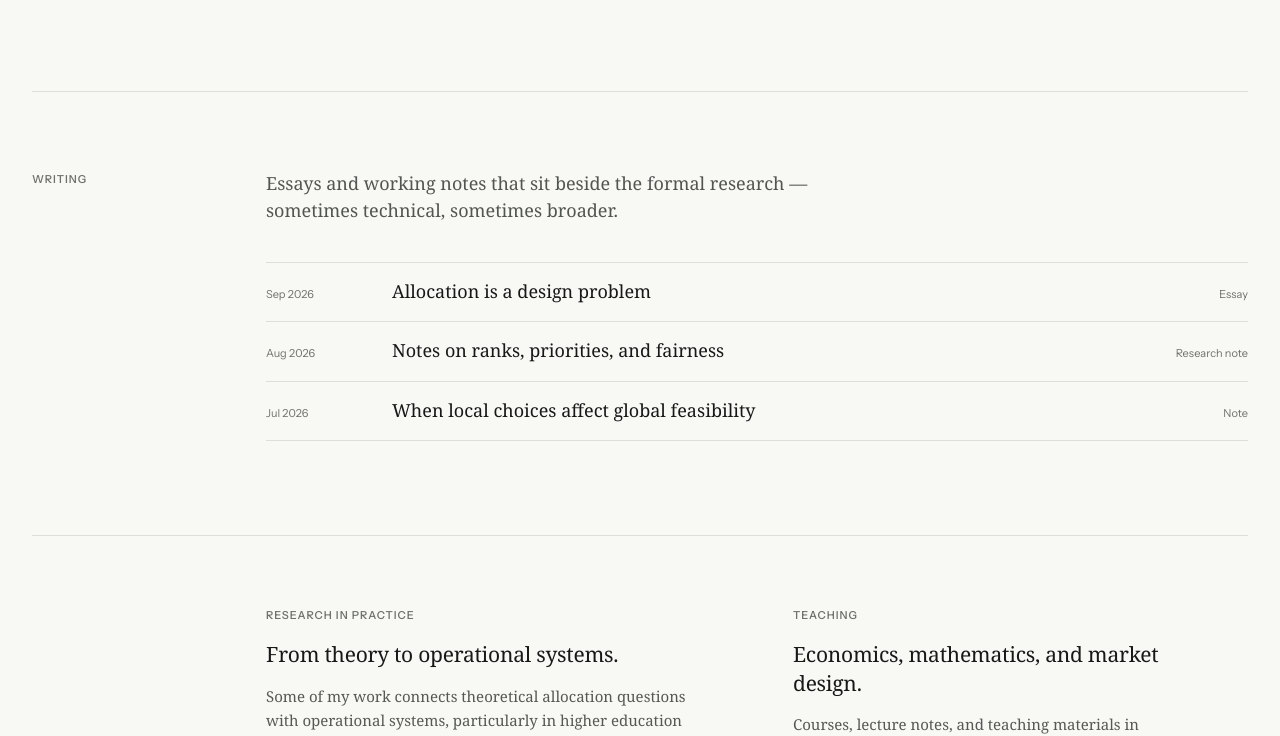
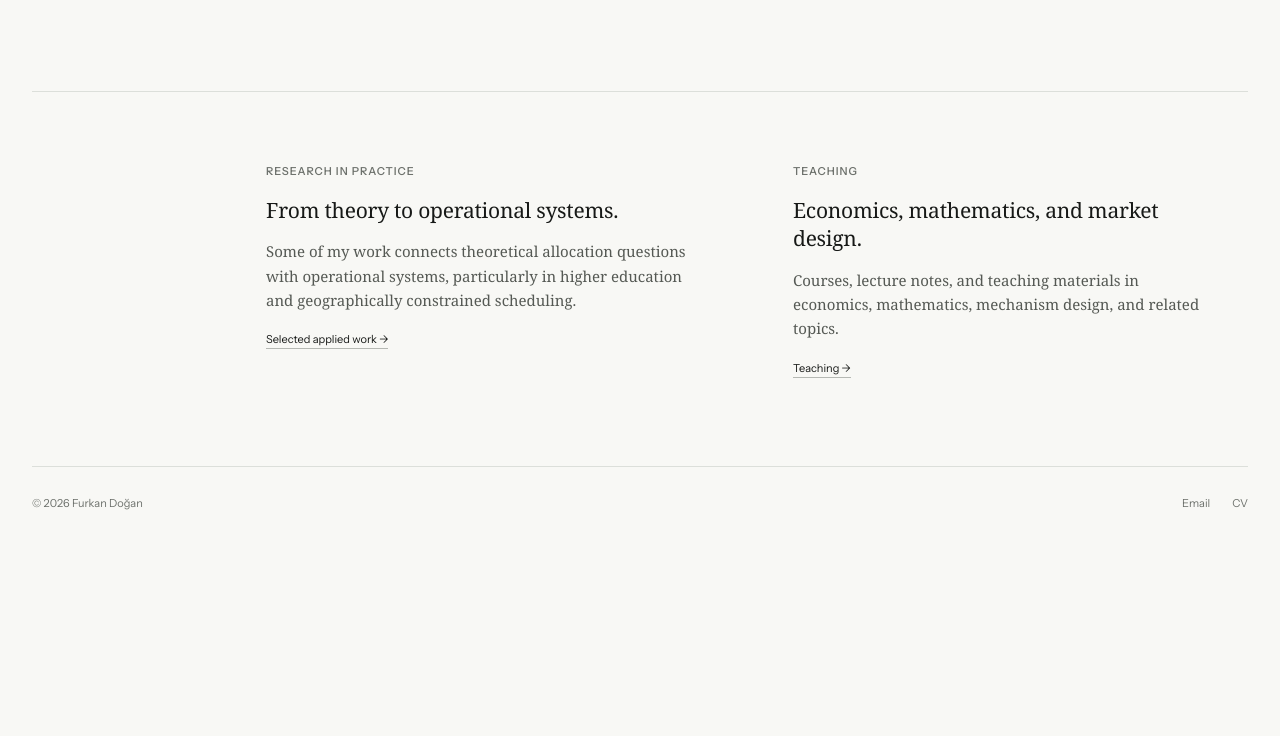
Before and after one commit to furkandoan/furkandoan.github.io, an Astro site: page /final in a window 1280 px wide. Shown: the part 1585-2321 px from the top of the page. After the commit the page ends 2139 px from the top, so only its background shows below. Built offline with nearby package versions, Linux system fonts and the light colour scheme; Astro itself is replaced by a stand-in of ours; a web font is replaced by a local one.

Commit message:
Hide writing section until real content is available

```diff
--- a/src/pages/final.astro
+++ b/src/pages/final.astro
@@ -53,7 +53,6 @@ const selectedResearch = research.slice(0, 3);
 
             <div class="hero-links">
               <a href="#research">Selected research</a>
-              <a href="#writing">Writing</a>
               <a href="/furkan-dogan-cv.pdf">CV ↗</a>
             </div>
           </div>
@@ -153,49 +152,6 @@ const selectedResearch = research.slice(0, 3);
           </div>
         </section>
 
-        <section class="section" id="writing">
-          <div class="section-head">
-            <h2 class="section-kicker">Writing</h2>
-
-            <p class="section-intro">
-              Essays and working notes that sit beside the formal research —
-              sometimes technical, sometimes broader.
-            </p>
-          </div>
-
-          <div class="writing-list">
-            <div class="writing-entry">
-              <span class="writing-date">Sep 2026</span>
-
-              <span class="writing-title">
-                Allocation is a design problem
-              </span>
-
-              <span class="writing-kind">Essay</span>
-            </div>
-
-            <div class="writing-entry">
-              <span class="writing-date">Aug 2026</span>
-
-              <span class="writing-title">
-                Notes on ranks, priorities, and fairness
-              </span>
-
-              <span class="writing-kind">Research note</span>
-            </div>
-
-            <div class="writing-entry">
-              <span class="writing-date">Jul 2026</span>
-
-              <span class="writing-title">
-                When local choices affect global feasibility
-              </span>
-
-              <span class="writing-kind">Note</span>
-            </div>
-          </div>
-        </section>
-
         <section class="section closing-section">
           <div class="closing-grid">
             <div class="closing-block">
```
